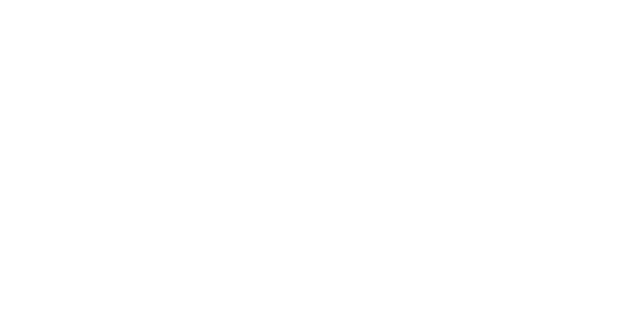
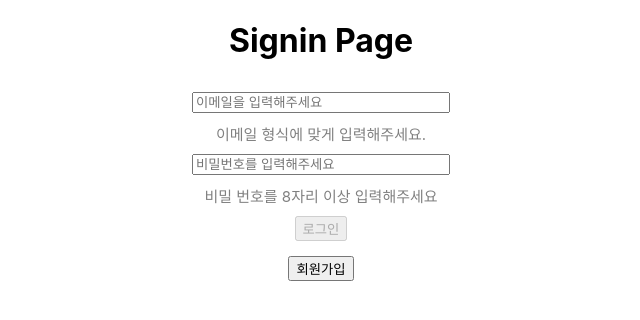
Before and after one commit to operat04/wanted-pre-onboarding-frontend, a React (Create React App) app: page / in a window 1280 px wide. Shown: the top 320 px of the page, without its empty margins (319-959 px from the left). Built offline with nearby package versions, Linux system fonts and the light colour scheme.

Commit message:
Signin 페이지 폼 완성

```diff
--- a/src/App.js
+++ b/src/App.js
@@ -1,5 +1,11 @@
+import Signin from "./pages/Signin";
+
 function App() {
-  return <div className="App"></div>;
+  return (
+    <div className="App">
+      <Signin></Signin>
+    </div>
+  );
 }
 
 export default App;
--- /dev/null
+++ b/src/pages/Signin.js
@@ -0,0 +1,70 @@
+import { useState } from "react";
+import { styled } from "styled-components";
+
+const InputContainer = styled.div`
+  display: flex;
+  flex-direction: column;
+  justify-content: center;
+  align-items: center;
+  input {
+    margin: 10px 0;
+    width: 250px;
+  }
+  div {
+    color: gray;
+    font-size: 15px;
+  }
+  button {
+    margin: 10px 0 5px 0;
+  }
+`;
+
+const Signin = () => {
+  const [email, setEmail] = useState("");
+  const [password, setPassword] = useState("");
+
+  const handleEmail = (e) => {
+    setEmail(e.target.value);
+    console.log(email);
+  };
+  const handlePassword = (e) => {
+    setPassword(e.target.value);
+    console.log(password);
+  };
+
+  return (
+    <InputContainer>
+      <h1>Signin Page</h1>
+      <input
+        data-testid="email-input"
+        placeholder="이메일을 입력해주세요"
+        onChange={handleEmail}
+      ></input>
+      {email.includes("@") ? (
+        <div></div>
+      ) : (
+        <div>이메일 형식에 맞게 입력해주세요.</div>
+      )}
+      <input
+        data-testid="password-input"
+        placeholder="비밀번호를 입력해주세요"
+        onChange={handlePassword}
+        type="password"
+      ></input>
+      {password.length < 8 ? (
+        <div>비밀 번호를 8자리 이상 입력해주세요</div>
+      ) : (
+        <div></div>
+      )}
+      <button
+        data-testid="signin-button"
+        disabled={password.length < 8 || !email.includes("@")}
+      >
+        로그인
+      </button>
+      <button>회원가입</button>
+    </InputContainer>
+  );
+};
+
+export default Signin;
--- a/src/reportWebVitals.js
+++ b/src/reportWebVitals.js
@@ -1,6 +1,6 @@
 const reportWebVitals = (onPerfEntry) => {
   if (onPerfEntry && onPerfEntry instanceof Function) {
-    import('web-vitals').then(({ getCLS, getFID, getFCP, getLCP, getTTFB }) => {
+    import("web-vitals").then(({ getCLS, getFID, getFCP, getLCP, getTTFB }) => {
       getCLS(onPerfEntry);
       getFID(onPerfEntry);
       getFCP(onPerfEntry);
```
Also changed, not shown: src/index.js (+6 -6 lines), .prettierrc.json, src/pages/Signup.js (added), src/pages/todos.js (added).
